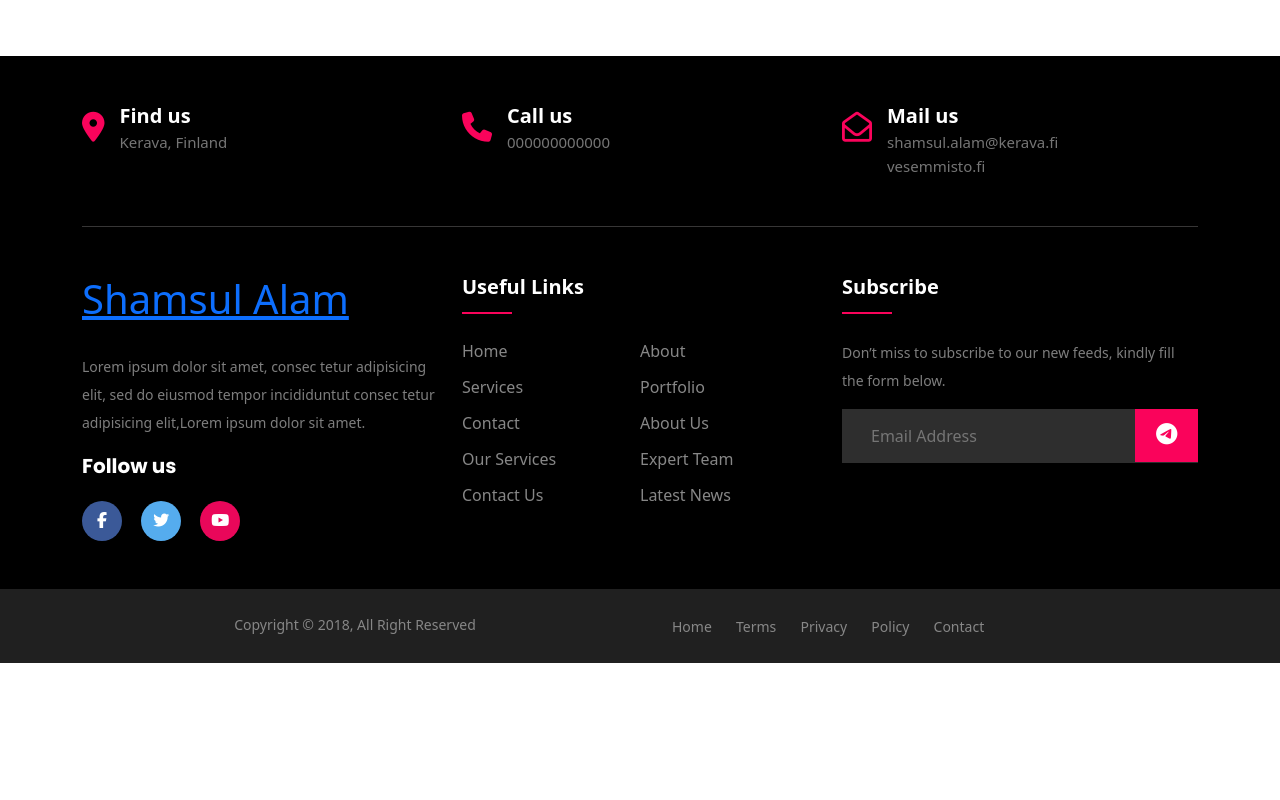
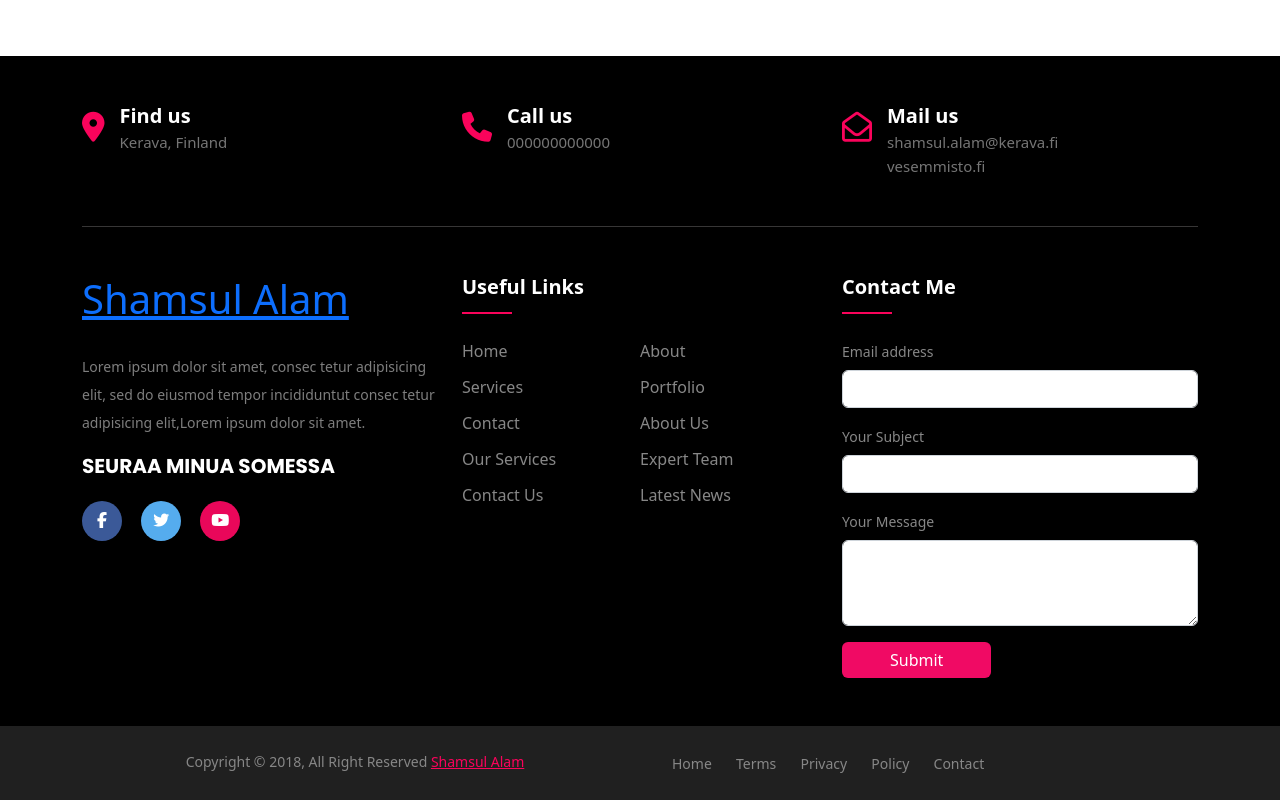
Before and after one commit to devshakibhasan/Political-site, a plain HTML site: page index.html in a window 1280 px wide. Shown: the part 5420-6220 px from the top of the page. Before the commit the page ends 6083 px from the top, so only its background shows below. Drawn offline with nearby package versions, Linux system fonts and the light colour scheme; a web font is replaced by a local one.

Commit message:
update  footer

```diff
--- a/CSS/Style.css
+++ b/CSS/Style.css
@@ -1204,3 +1204,7 @@ color: #FA035B;
 font-size: 14px;
 color: #878787;
 }
+.form-label {
+  font-size: 14px;
+  color: #878787 !important;
+}
--- a/index.html
+++ b/index.html
@@ -679,7 +679,7 @@
                                         elit,Lorem ipsum dolor sit amet.</p>
                                 </div>
                                 <div class="footer-social-icon">
-                                    <span>Follow us</span>
+                                    <span>SEURAA MINUA SOMESSA</span>
                                     <a href="##"><i class="fab fa-facebook-f facebook-bg"></i></a>
                                     <a href="##"><i class="fab fa-twitter twitter-bg"></i></a>
                                     <a href="##"><i class="fa fa-youtube-play youtube-bg"></i></a>
@@ -708,17 +708,34 @@
                         <div class="col-xl-4 col-lg-4 col-md-6 mb-50">
                             <div class="footer-widget">
                                 <div class="footer-widget-heading">
-                                    <h3>Subscribe</h3>
+                                    <h3>Contact Me</h3>
                                 </div>
-                                <div class="footer-text mb-25">
+                                <!-- <div class="footer-text mb-25">
                                     <p>Don’t miss to subscribe to our new feeds, kindly fill the form below.</p>
-                                </div>
+                                </div> -->
                                 <div class="subscribe-form">
-                                    <form action="#">
+                                    <!-- <form action="#">
                                         <input type="text" placeholder="Email Address">
                                         <button><i class="fab fa-telegram-plane"></i></button>
-                                    </form>
+                                    </form> -->
+
                                 </div>
+                                <form>
+                                    <div class="mb-3">
+                                      <label for="exampleInputEmail1" class="form-label">Email address</label>
+                                      <input type="email" class="form-control" id="exampleInputEmail1" aria-describedby="emailHelp">
+                                    </div>
+                                    <div class="mb-3">
+                                        <label for="formGroupExampleInput" class="form-label">Your Subject</label>
+                                        <input type="text" class="form-control" id="formGroupExampleInput">
+                                      </div>
+                                    <div class="mb-3">
+                                        <label for="exampleFormControlTextarea1" class="form-label">Your Message</label>
+                                        <textarea class="form-control" id="exampleFormControlTextarea1" rows="3"></textarea>
+                                      </div>
+
+                                    <button type="submit" class="btn btn-primary pe-5 ps-5">Submit</button>
+                                  </form>
                             </div>
                         </div>
                     </div>
@@ -730,7 +747,7 @@
                         <div class="col-xl-6 col-lg-6 text-center text-lg-left">
                             <div class="pl-footer-copyright-txt">
                                 <p>Copyright &copy; 2018, All Right Reserved <a
-                                        href=""></a></p>
+                                        href="">Shamsul Alam</a></p>
                             </div>
                         </div>
                         <div class="col-xl-6 col-lg-6 d-none d-lg-block text-right">
```
